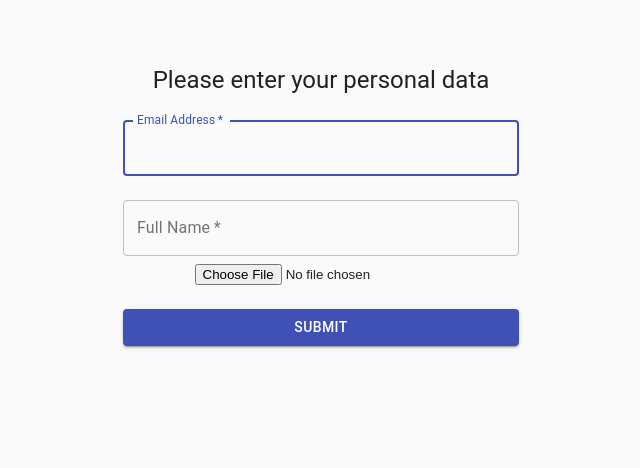
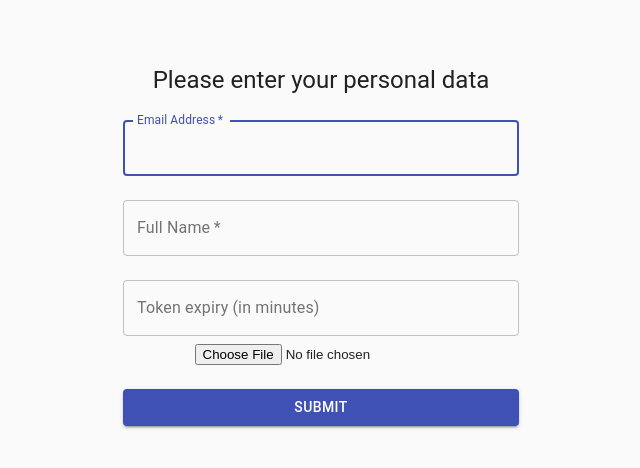
Before and after one commit to dotslashbin/PDD, a React (Create React App) app in the folder pdd_webapp/: page / in a window 1280 px wide. Shown: the top 468 px of the page, without its empty margins (319-959 px from the left). Built offline with nearby package versions, Linux system fonts and the light colour scheme.

Commit message:
Implemented message display component

```diff
--- a/pdd_webapp/src/selectors/PersonalData/index.ts
+++ b/pdd_webapp/src/selectors/PersonalData/index.ts
@@ -1,20 +1,26 @@
-import axios from 'axios'
+import axios, { AxiosError } from 'axios'
 
 export default class PersonalDataSelector {
 	static async Create(
 		fullName: string,
 		email: string,
+		expiry: string,
 		attachment: string
 	): Promise<any> {
 		return axios
 			.post('http://localhost:3001/personal-data', {
 				fullName,
 				email,
+				expiry,
 				attachment,
 			})
-			.then((result) => result)
+			.then((result) => {
+				return result
+			})
 			.catch((error) => {
-				console.error(`Axios error: ${error}`)
+				console.log(error.response.data)
+				const { status, message } = error.response.data
+				return { error:true, status, message }
 			})
 	}
 }
--- a/pdd_webapp/src/views/forms/CreateForm.tsx
+++ b/pdd_webapp/src/views/forms/CreateForm.tsx
@@ -4,6 +4,7 @@ import Container from '@material-ui/core/Container'
 import { makeStyles } from '@material-ui/core/styles'
 import { Button, Typography, TextField } from '@material-ui/core'
 import PersonalDataSelector from '../../selectors/PersonalData'
+import DisplayMessage from '../notices/DisplayMessage'
 
 const useStyles = makeStyles((theme) => ({
 	paper: {
@@ -27,7 +28,10 @@ export default function CreateForm(): any {
 
 	const [email, setEmail] = useState('')
 	const [fullName, setFullName] = useState('')
-	const [attachemnt, setAttachment] = useState('')
+	const [expiry, setExpiry] = useState('')
+	const [attachement, setAttachment] = useState('')
+	const [message, setMessage] = useState('')
+	const [serverity, setSeverity] = useState('')
 
 	const updateEmailValue = (value: string) => {
 		setEmail(value)
@@ -37,11 +41,14 @@ export default function CreateForm(): any {
 		setFullName(value)
 	}
 
+	const updateExpiry = (value: string) => {
+		setExpiry(value)
+	}
+
 	const updateAttachment = (e: any) => {
 		e.preventDefault()
 
 		const file = e.target.files[0]
-		console.log('file', file)
 		if (file) {
 			const reader = new FileReader()
 			reader.onload = (readerEvt: any) => {
@@ -54,8 +61,15 @@ export default function CreateForm(): any {
 
 	const submitForm = async () => {
 		try {
-			const result = await PersonalDataSelector.Create(email, fullName, attachemnt)
+			const result = await PersonalDataSelector.Create(email, fullName, expiry, attachement)
 			console.log(result)
+			if (result.error) {
+				setMessage(result.message)
+				setSeverity('error')
+			}
+
+			setMessage(result.data.message)
+			setSeverity('info')
 		} catch (error) {
 			console.error(`There is an error: ${error}`)
 		}
@@ -94,6 +108,16 @@ export default function CreateForm(): any {
 						value={fullName}
 						onChange={(input: any) => {updateFullName(input.target.value)}}
 					/>
+					<TextField
+						variant="outlined"
+						margin="normal"
+						fullWidth
+						id="expiry"
+						label="Token expiry (in minutes)"
+						name="expiry"
+						autoComplete="expiry"
+						onChange={(input: any) => {updateExpiry(input.target.value)}}
+					/>
 					<input type="file" name="cv" onChange={updateAttachment} />
 					<Button
 						type="button"
@@ -106,6 +130,7 @@ export default function CreateForm(): any {
             Submit
 					</Button>
 				</form>
+				<DisplayMessage message={message} severity={serverity}/>
 			</div>
 		</Container>
 	)
--- /dev/null
+++ b/pdd_webapp/src/views/notices/DisplayMessage.tsx
@@ -0,0 +1,14 @@
+import React from 'react'
+import { Alert, AlertTitle } from '@material-ui/lab/'
+
+export default function DisplayMessage(props: any): any {
+
+	return (
+		<div>
+			<Alert severity={props.severity}>
+				<AlertTitle>{props.severity.toUpperCase() }</AlertTitle>
+				{props.message}
+			</Alert>
+		</div>
+	)
+}
```
